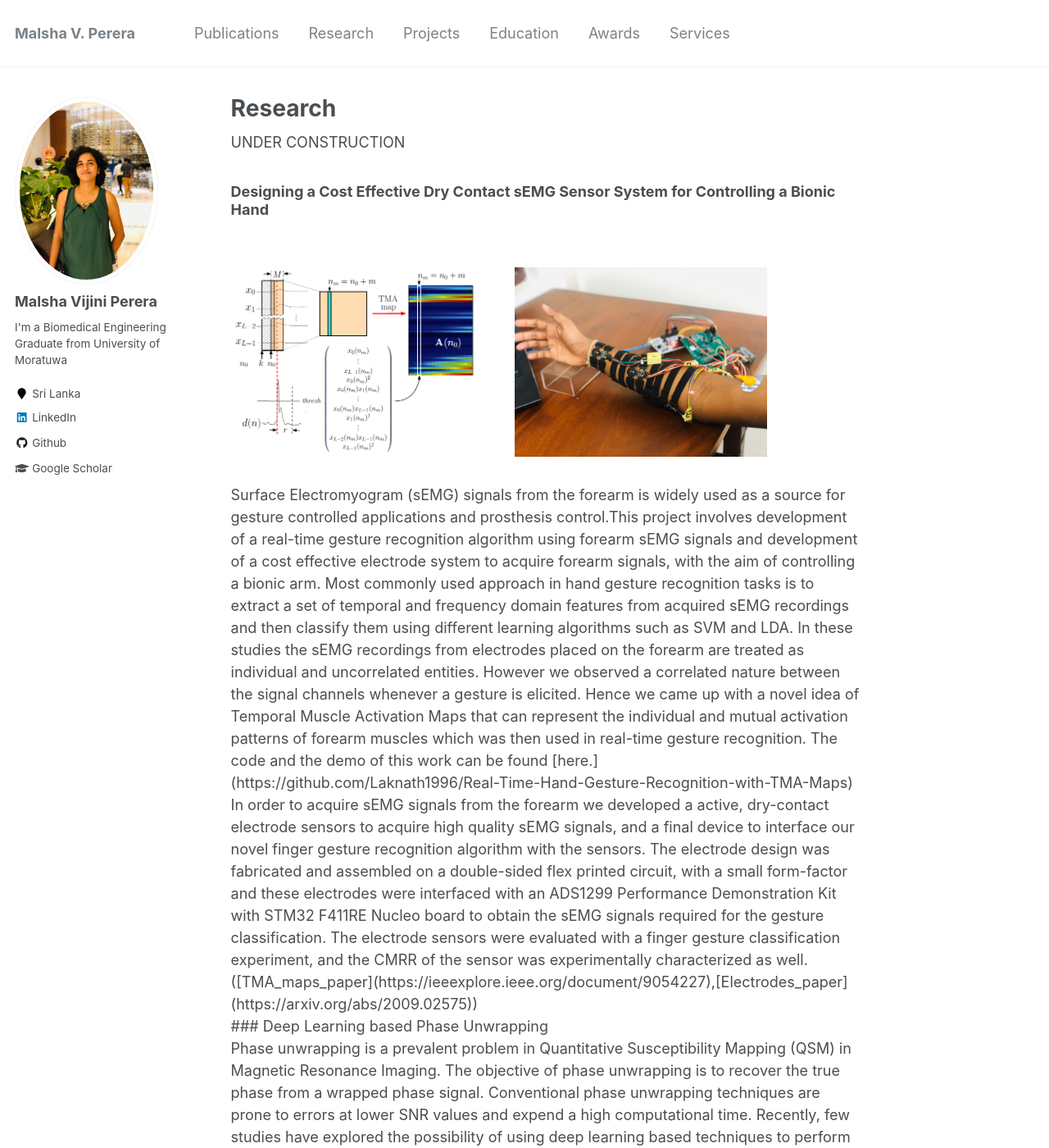
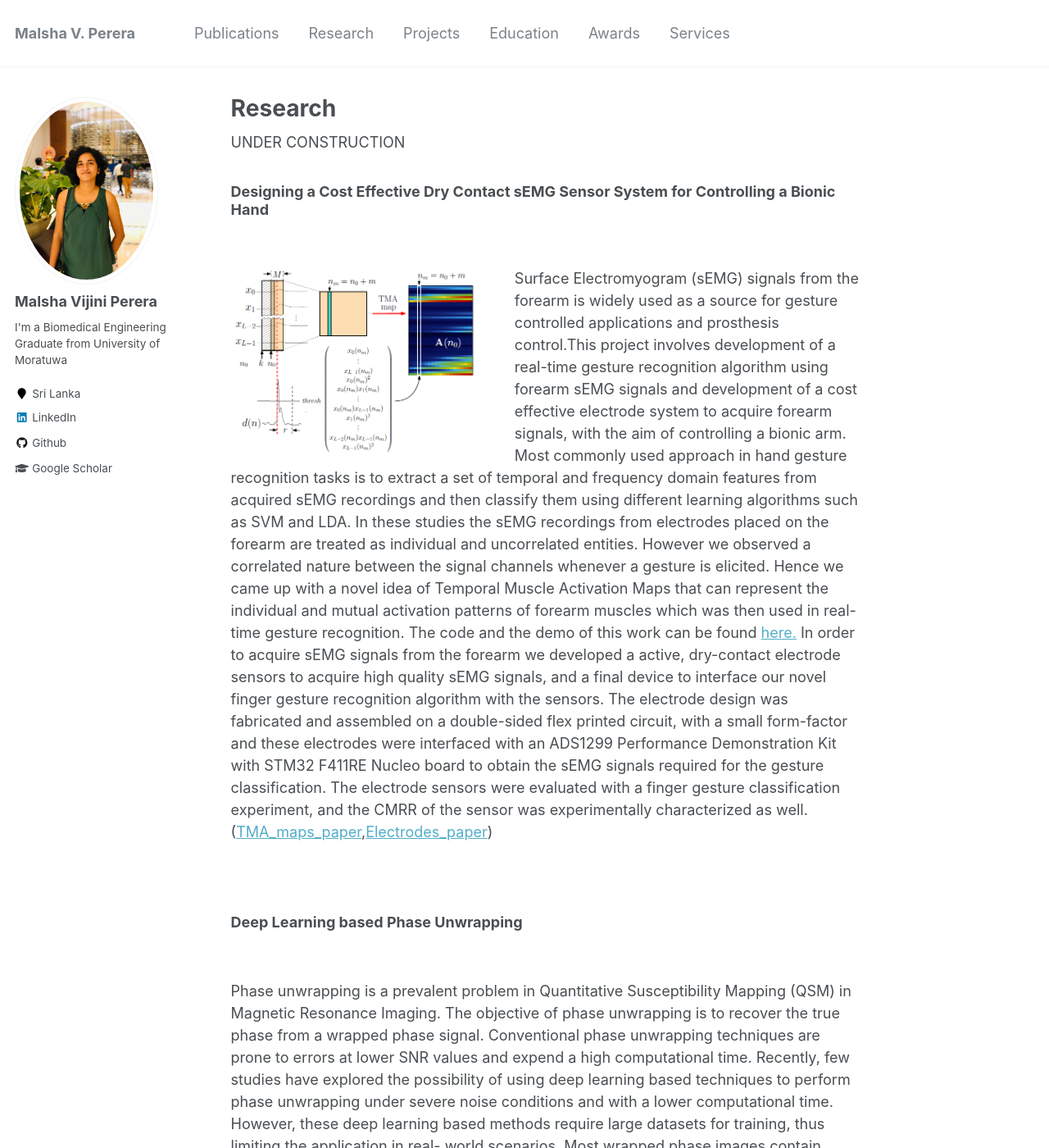
Before and after one commit to malshaV/malshaV.github.io, a Jekyll site: the page built from _pages/research.md, in a window 1280 px wide and 1400 px high. Shown: the whole window at 82% size. Built offline with Jekyll 4.4.1, drawn with Linux system fonts in a browser that asks for light colours.

Commit message:
update research

```diff
--- a/_pages/research.md
+++ b/_pages/research.md
@@ -11,8 +11,6 @@ UNDER CONSTRUCTION
 
 <p>
 <img src="/images/TMA.PNG" alt="TMA" style="float: left; width: 40%; margin-right: 5%; margin-bottom: 0.5em;">
-<img src="/images/Hand.jpg" alt="Hand" style="float: left; width: 40%; margin-right: 5%; margin-bottom: 0.5em;">
-<p style="clear: both;">
 </p>
 
 
```
